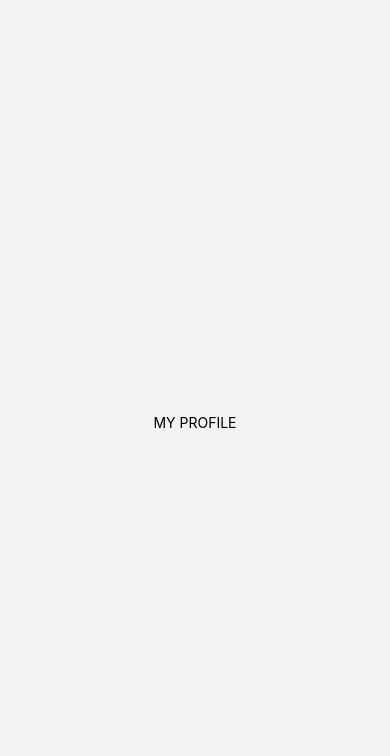
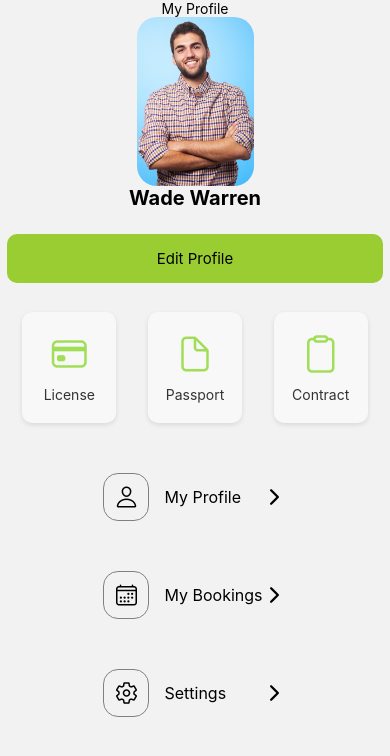
Before and after one commit to urp-moviles-2024-2/Proyecto_CarRentalApp, a React Native app: screen /MyProfileScreen in a window 390 px wide. Shown: the top 756 px of the page. Built offline with nearby package versions, Linux system fonts and the light colour scheme.

Commit message:
ProfileScreen y MessageScreen

```diff
--- a/data/dummy.js
+++ /dev/null
@@ -1 +0,0 @@
-export const DATA_DUMMY = {};
--- /dev/null
+++ b/data/messages.js
@@ -0,0 +1,9 @@
+
+export const messages = [
+  { id: '1', name: 'Jacob Jones', message: 'We have visited your site today', time: '2 min ago', unread: 3, image: require('../assets/mespic.png') },
+  { id: '2', name: 'Ronald Richards', message: 'See you buddy 😊', time: '32 min ago', unread: 1, image: require('../assets/mespic.png') },
+  { id: '3', name: 'Wade Warren', message: 'Okay, got it.', time: '3 hours ago', unread: 0, image: require('../assets/mespic.png') },
+  { id: '4', name: 'Kathryn Murphy', message: 'Okay, got it.', time: '3 hours ago', unread: 0, image: require('../assets/mespic.png') },
+  { id: '5', name: 'Theresa Webb', message: 'Okay, got it.', time: '3 hours ago', unread: 0, image: require('../assets/mespic.png') },
+  { id: '6', name: 'Jane Cooper', message: 'Okay, got it.', time: '3 hours ago', unread: 0, image: require('../assets/mespic.png') },
+];
--- /dev/null
+++ b/data/optionProfile.js
@@ -0,0 +1,5 @@
+export const optionsData = [
+  { id: '1', label: 'My Profile', icon: 'person-outline' },
+  { id: '2', label: 'My Bookings', icon: 'calendar-outline' },
+  { id: '3', label: 'Settings', icon: 'settings-outline' },
+];
--- a/screens/LoginScreen.js
+++ b/screens/LoginScreen.js
@@ -36,7 +36,7 @@ const LoginScreen = () => {
       .then((userCredential) => {
         const user = userCredential.user;
         console.log(user);
-        navigation.navigate("HomeScreen", { email: user.email });
+        navigation.navigate("ChooseInterestScreen", { email: user.email });
       })
       .catch((error) => {
         console.log(error);
--- a/screens/MessageScreen.js
+++ b/screens/MessageScreen.js
@@ -1,26 +1,57 @@
-import { StyleSheet, Text, View } from 'react-native'
+import { View, Text, Image, FlatList, StyleSheet, TextInput } from 'react-native'
 import React from 'react'
-import PrimaryButton from '../components/PrimaryButton'
 import { useNavigation } from '@react-navigation/native';
-
+import { messages } from '../data/messages'
+import Icon from 'react-native-vector-icons/Ionicons';
 
 
 const MessageScreen = () => {
   const navigation = useNavigation();
 
+  const renderItem = ({ item }) => (
+    <View style={styles.messageContainer}>
+      <Image source={{ uri: item.image }} style={styles.avatar} />
+      <View style={styles.textContainer}>
+        <Text style={styles.name}>{item.name}</Text>
+        <Text style={styles.message}>{item.message}</Text>
+      </View>
+      <View style={styles.infoContainer}>
+        <Text style={styles.time}>{item.time}</Text>
+        {item.unread > 0 && <View style={styles.unreadBadge}><Text style={styles.unreadText}>{item.unread}</Text></View>}
+      </View>
+    </View>
+  );
+
   return (
     <View style={styles.container}>
-      <Text>MESSAGE SCREEN</Text>
+      <Text style={styles.header}>Message</Text>
+      <View style={styles.searchContainer}>
+        <Icon name="search-outline" size={20} color="#aaa" />
+        <TextInput placeholder="Search" style={styles.searchInput} />
+      </View>
+      <FlatList
+        data={messages}
+        renderItem={renderItem}
+        keyExtractor={(item) => item.id}
+      />
     </View>
   );
 };
 
 const styles = StyleSheet.create({
-  container: {
-    flex: 1,
-    justifyContent: 'center',
-    alignItems: 'center',
-  },
+  container: { flex: 1, justifyContent:'center', backgroundColor: '#fff', padding: 16 },
+  header: { fontSize: 24, fontWeight: 'bold', marginBottom: 20 },
+  searchContainer: { flexDirection: 'row', alignItems: 'center', backgroundColor: '#f0f0f0', borderRadius: 10, padding: 10, marginBottom: 20 },
+  searchInput: { marginLeft: 10, fontSize: 16, flex: 1 },
+  messageContainer: { flexDirection: 'row', alignItems: 'center', paddingVertical: 15, borderBottomWidth: 1, borderBottomColor: '#f0f0f0' },
+  avatar: { width: 50, height: 50, borderRadius: 25, marginRight: 15 },
+  textContainer: { flex: 1 },
+  name: { fontWeight: 'bold', fontSize: 16 },
+  message: { color: '#666', marginTop: 4 },
+  infoContainer: { alignItems: 'flex-end' },
+  time: { fontSize: 12, color: '#aaa' },
+  unreadBadge: { backgroundColor: '#0f0', borderRadius: 12, padding: 4, minWidth: 24, alignItems: 'center', justifyContent: 'center', marginTop: 5 },
+  unreadText: { color: '#fff', fontWeight: 'bold' },
 });
 
 export default MessageScreen;
--- a/screens/MyProfileScreen.js
+++ b/screens/MyProfileScreen.js
@@ -1,17 +1,54 @@
-import { StyleSheet, Text, View } from 'react-native'
+import { StyleSheet, Text, View, Image, FlatList, TouchableOpacity, SafeAreaView } from 'react-native'
 import React from 'react'
 import PrimaryButton from '../components/PrimaryButton'
 import { useNavigation } from '@react-navigation/native';
-
-
+import { optionsData } from '../data/optionProfile';
+import Icon from 'react-native-vector-icons/Ionicons';
 
 const MyProfileScreen = () => {
   const navigation = useNavigation();
 
+  const renderOption = ({ item }) => (
+    <TouchableOpacity style={styles.optionContainer}>
+      <View style={styles.optionContent}>
+        <Icon name={item.icon} size={24} color="black" style={styles.icon} />
+        <Text style={styles.optionLabel}>{item.label}</Text>
+      </View>
+      <Icon name="chevron-forward-outline" size={24} color="black" />
+    </TouchableOpacity>
+  );
+
+  const renderCard = (label, iconName) => (
+    <View style={styles.card}>
+      <Icon name={iconName} size={40} color="#9FDE55" />
+      <Text style={styles.cardLabel}>{label}</Text>
+    </View>
+  );
+
   return (
-    <View style={styles.container}>
-      <Text>MY PROFILE</Text>
-    </View>
+    <SafeAreaView style={styles.container}>
+        <Text>My Profile</Text>
+        <Image
+          source={require('../assets/perfil.png')}
+          style={styles.image}
+        />
+        <Text style={styles.text}>Wade Warren</Text>
+        <PrimaryButton>Edit Profile</PrimaryButton>
+
+        <View style={styles.cardsContainer}>
+          {renderCard("License", "card-outline")}
+          {renderCard("Passport", "document-outline")}
+          {renderCard("Contract", "clipboard-outline")}
+        </View>
+
+        <FlatList
+          data={optionsData}
+          keyExtractor={(item) => item.id}
+          renderItem={renderOption}
+          showsVerticalScrollIndicator={false}
+          scrollEnabled={false}
+        />
+    </SafeAreaView>
   );
 };
 
@@ -19,7 +56,63 @@ const styles = StyleSheet.create({
   container: {
     flex: 1,
     justifyContent: 'center',
+    alignItems: 'center'
+  },
+  text: {
+    fontSize: 20,
+    fontWeight: 'bold'
+  },
+  image: {
+    width: '30%',
+    height: '20%',
+    borderRadius: 20,
+  },
+  //cards
+  cardsContainer: {
+    flexDirection: 'row',
+    justifyContent: 'space-around',
+    marginVertical: 25
+  },
+  card: {
     alignItems: 'center',
+    backgroundColor: '#F8F8F8',
+    padding: 20,
+    borderRadius: 10,
+    shadowColor: '#000',
+    shadowOffset: { width: 0, height: 2 },
+    shadowOpacity: 0.1,
+    shadowRadius: 5,
+    width: '25%',
+    marginHorizontal: 15,
+  },
+  cardLabel: {
+    marginTop: 10,
+    fontSize: 14,
+    color: '#333',
+  },
+  icon: {
+    borderColor: 'grey',
+    borderRadius: 15,
+    borderWidth: 0.3,
+    padding: 10,
+  },
+  //flatlist
+  optionContainer: {
+    flexDirection: 'row',
+    justifyContent: 'space-between',
+    alignItems: 'center',
+    paddingVertical: 25,
+    paddingHorizontal: 16,
+    width: '100%',
+  },
+  optionContent: {
+    flexDirection: 'row',
+    alignItems: 'center',
+  },
+  optionLabel: {
+    marginLeft: 15,
+    fontSize: 16,
+    color: 'black',
   },
 });
 
```
Also changed, not shown: data/cardsData.js (added, +8 -0 lines), assets/mespic.png (added), assets/perfil.png (added).
